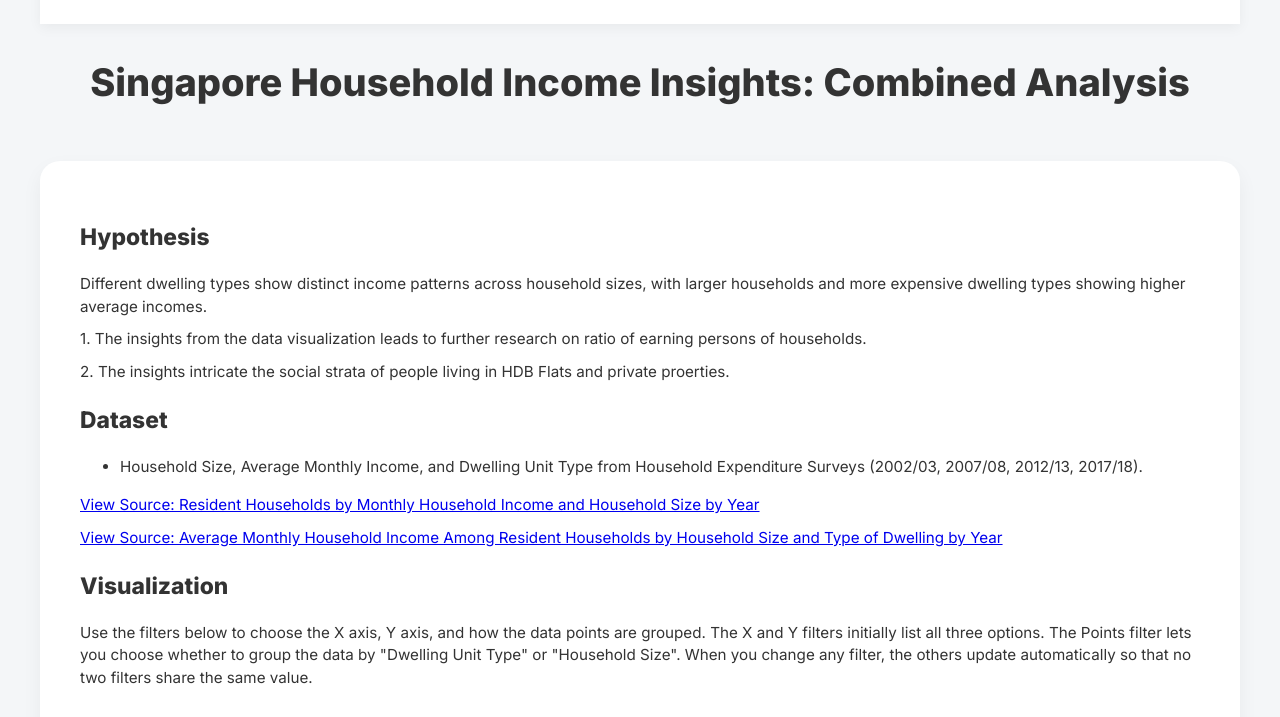
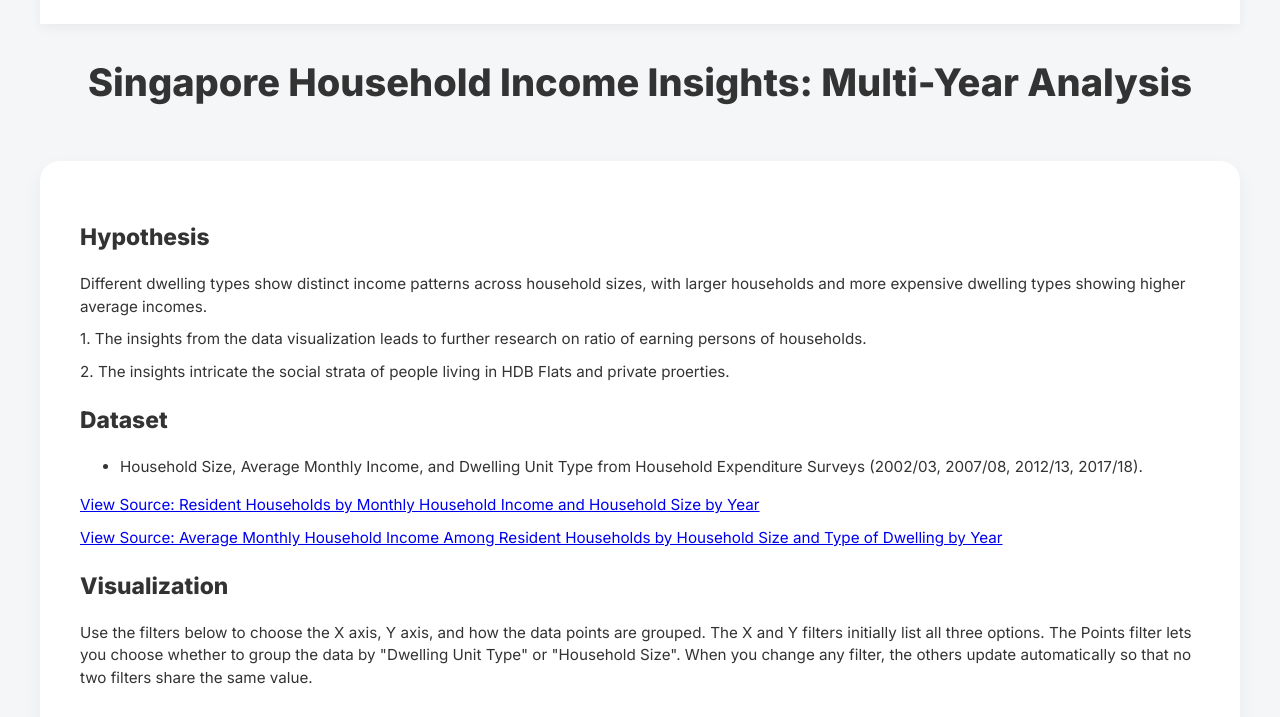
Before and after one commit to Prudhvinsk/IDV-assignment3, a plain HTML site: page index.html in a window 1280 px wide. Shown: the part 83-800 px from the top of the page. Drawn offline with nearby package versions, Linux system fonts and the light colour scheme.

Commit message:
index.html

```diff
--- a/index.html
+++ b/index.html
@@ -93,7 +93,7 @@
     <img src="https://www.sutd.edu.sg/wp-content/uploads/2024/10/SUTDLogo_Dark@2x.png" alt="SUTD Logo" />
   </header>
 
-  <h1>Singapore Household Income Insights: Combined Analysis</h1>
+  <h1>Singapore Household Income Insights: Multi-Year Analysis</h1>
 
   <div class="container-text">
     <h2>Hypothesis</h2>
```
